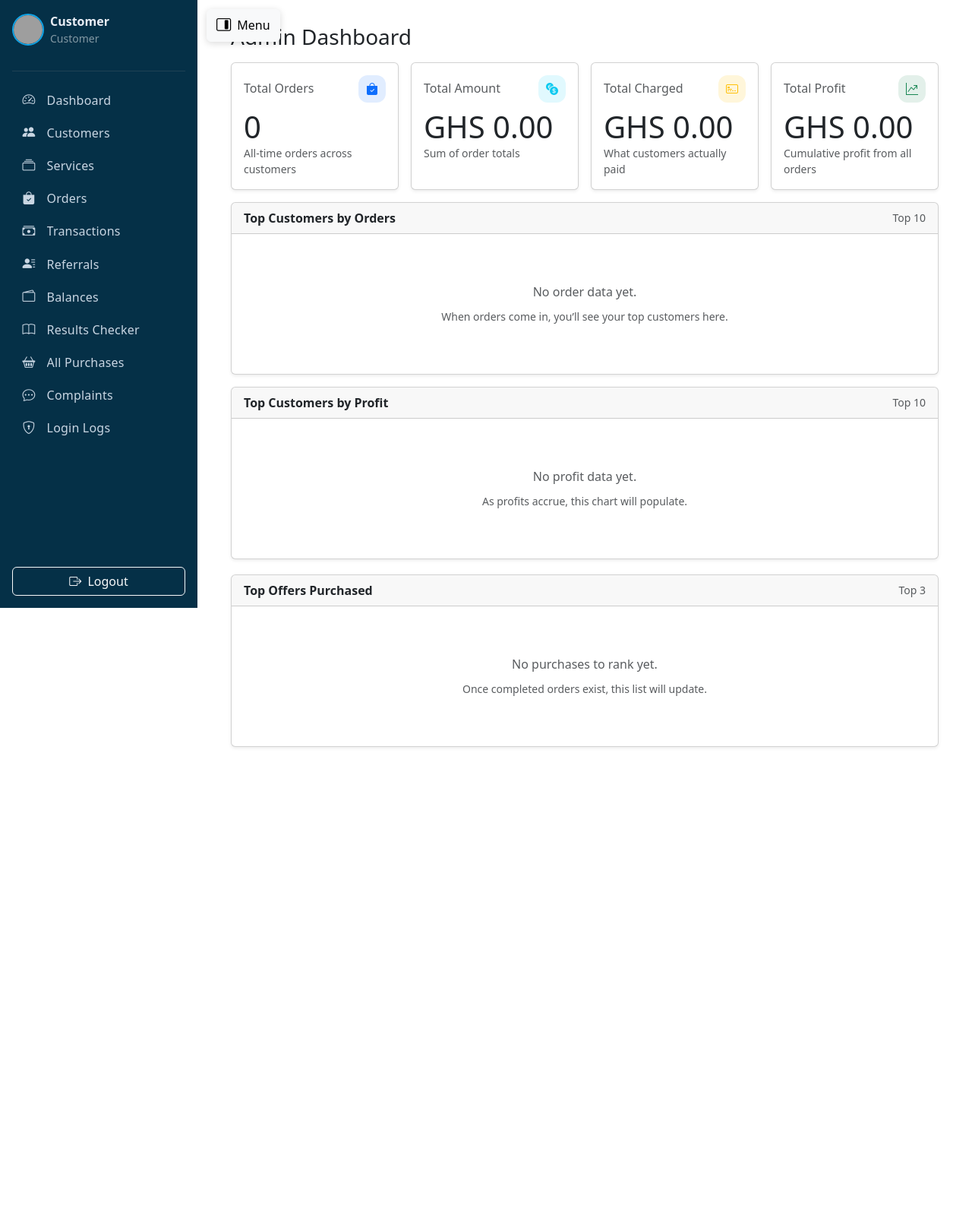
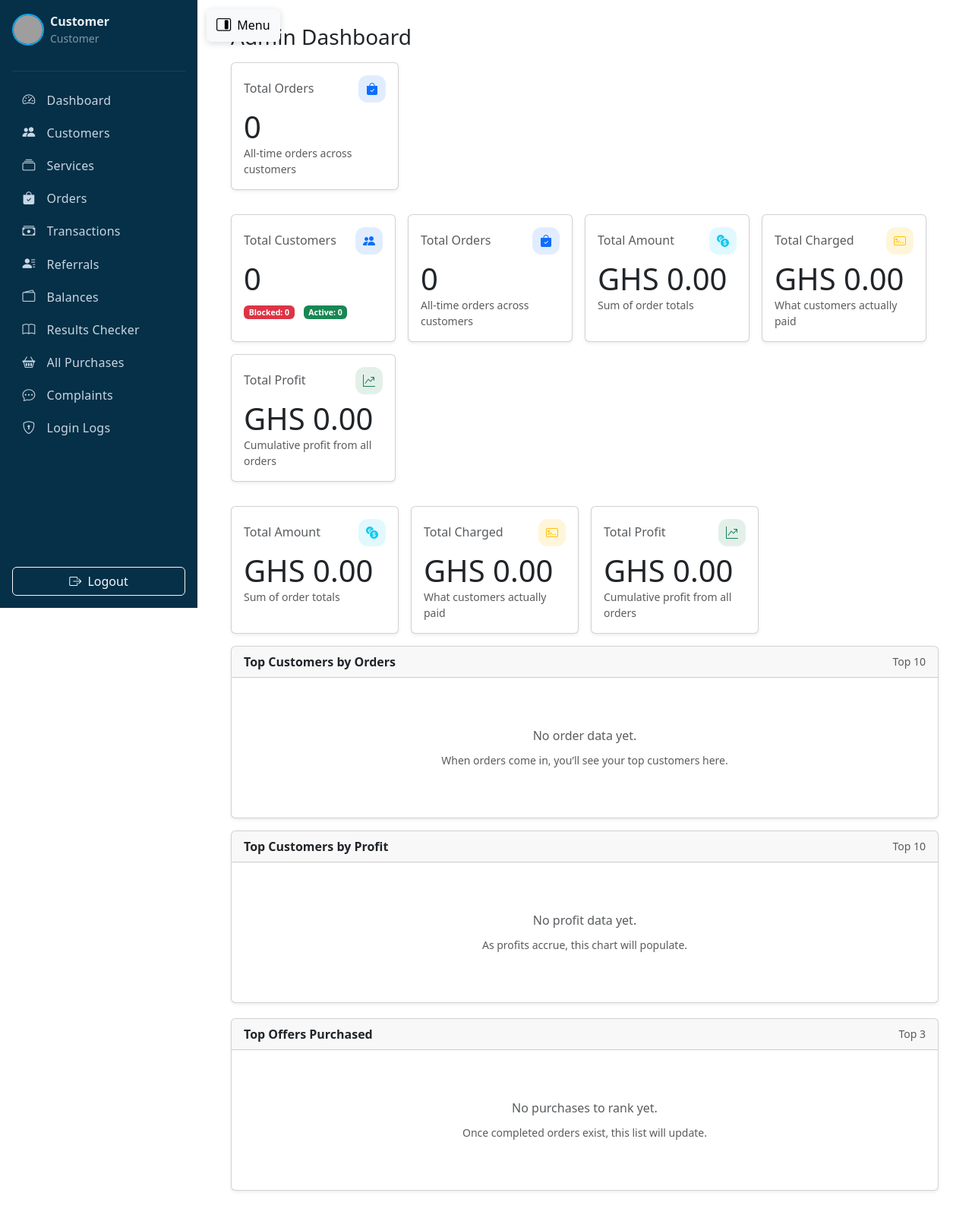
Before and after one commit to Cybok06/nagonu_updated, a Flask app: template templates/admin_dashboard.html in a window 1280 px wide. Shown: the whole page at 76% size. Before the commit the page ends 984 px from the top, so only its background shows below. Run offline with Flask 3, Linux system fonts and the light colour scheme; the template is opened without the code that fills it, so the values that code supplies are empty; parts of the project's set-up code (start-up, migrations or seed data) failed here and were passed over; grey boxes are pictures that could not be loaded.

Commit message:
Update admin_dashboard.html

```diff
--- a/templates/admin_dashboard.html
+++ b/templates/admin_dashboard.html
@@ -46,6 +46,96 @@
             </div>
           </div>
         </div>
+        <!-- KPI: Total Customers (clickable with sub-links for blocked/active) -->
+<div class="row g-3 mb-3">
+  <div class="col-12 col-sm-6 col-xl-3">
+    <a href="{{ url_for('admin_customers.view_customers') }}" class="text-decoration-none text-reset">
+      <div class="card shadow-sm h-100">
+        <div class="card-body">
+          <div class="d-flex justify-content-between align-items-center">
+            <h6 class="text-muted mb-0">Total Customers</h6>
+            <span class="card-icon"><i class="bi bi-people-fill text-primary"></i></span>
+          </div>
+          <div class="display-6 kpi mt-2">{{ total_customers or 0 }}</div>
+          <div class="small mt-2">
+            <a class="badge text-bg-danger text-decoration-none"
+               href="{{ url_for('admin_customers.view_customers') }}?status=blocked">
+              Blocked: {{ blocked_customers or 0 }}
+            </a>
+            <a class="badge text-bg-success ms-2 text-decoration-none"
+               href="{{ url_for('admin_customers.view_customers') }}?status=active">
+              Active: {{ active_customers or 0 }}
+            </a>
+          </div>
+        </div>
+      </div>
+    </a>
+  </div>
+
+  <!-- Existing KPIs remain as-is -->
+  <!-- Total Orders -->
+  <div class="col-12 col-sm-6 col-xl-3">
+    <div class="card shadow-sm h-100">
+      <div class="card-body">
+        <div class="d-flex justify-content-between align-items-center">
+          <h6 class="text-muted mb-0">Total Orders</h6>
+          <span class="card-icon"><i class="bi bi-bag-check-fill text-primary"></i></span>
+        </div>
+        <div class="display-6 kpi mt-2">{{ total_orders or 0 }}</div>
+        <div class="small text-muted">All-time orders across customers</div>
+      </div>
+    </div>
+  </div>
+
+  <!-- Total Amount -->
+  <div class="col-12 col-sm-6 col-xl-3">
+    <div class="card shadow-sm h-100">
+      <div class="card-body">
+        <div class="d-flex justify-content-between align-items-center">
+          <h6 class="text-muted mb-0">Total Amount</h6>
+          <span class="card-icon info"><i class="bi bi-currency-exchange text-info"></i></span>
+        </div>
+        <div class="display-6 kpi mt-2">
+          <span class="ghs" data-amt="{{ (sum_total_amount or 0)|float }}">GHS 0.00</span>
+        </div>
+        <div class="small text-muted">Sum of order totals</div>
+      </div>
+    </div>
+  </div>
+
+  <!-- Total Charged -->
+  <div class="col-12 col-sm-6 col-xl-3">
+    <div class="card shadow-sm h-100">
+      <div class="card-body">
+        <div class="d-flex justify-content-between align-items-center">
+          <h6 class="text-muted mb-0">Total Charged</h6>
+          <span class="card-icon warning"><i class="bi bi-credit-card-2-front text-warning"></i></span>
+        </div>
+        <div class="display-6 kpi mt-2">
+          <span class="ghs" data-amt="{{ (sum_charged_amount or 0)|float }}">GHS 0.00</span>
+        </div>
+        <div class="small text-muted">What customers actually paid</div>
+      </div>
+    </div>
+  </div>
+
+  <!-- Total Profit -->
+  <div class="col-12 col-sm-6 col-xl-3">
+    <div class="card shadow-sm h-100">
+      <div class="card-body">
+        <div class="d-flex justify-content-between align-items-center">
+          <h6 class="text-muted mb-0">Total Profit</h6>
+          <span class="card-icon success"><i class="bi bi-graph-up-arrow text-success"></i></span>
+        </div>
+        <div class="display-6 kpi mt-2">
+          <span class="ghs" data-amt="{{ (sum_profit_amount or 0)|float }}">GHS 0.00</span>
+        </div>
+        <div class="small text-muted">Cumulative profit from all orders</div>
+      </div>
+    </div>
+  </div>
+</div>
+
 
         <!-- Total Amount (sum of total_amount) -->
         <div class="col-12 col-sm-6 col-xl-3">
```
